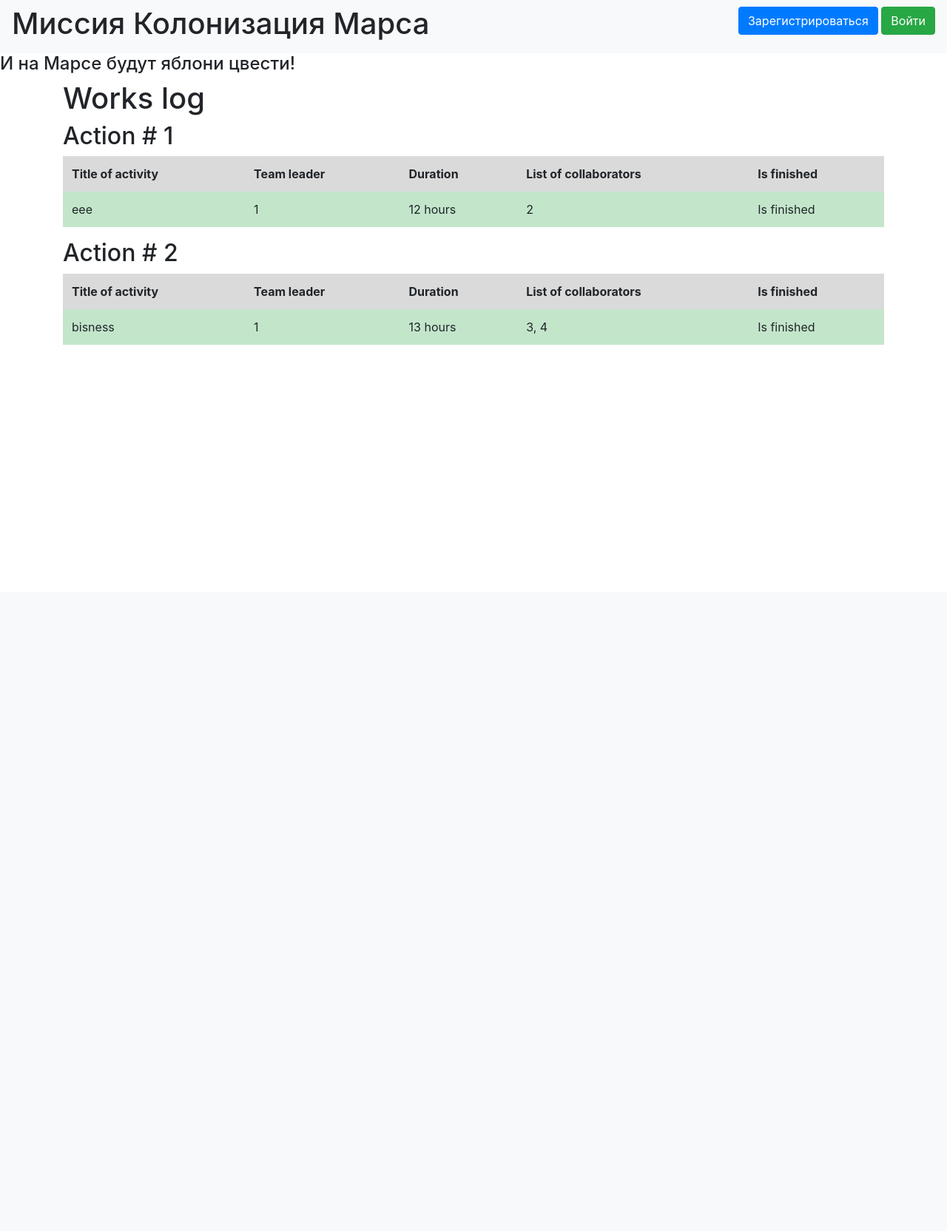
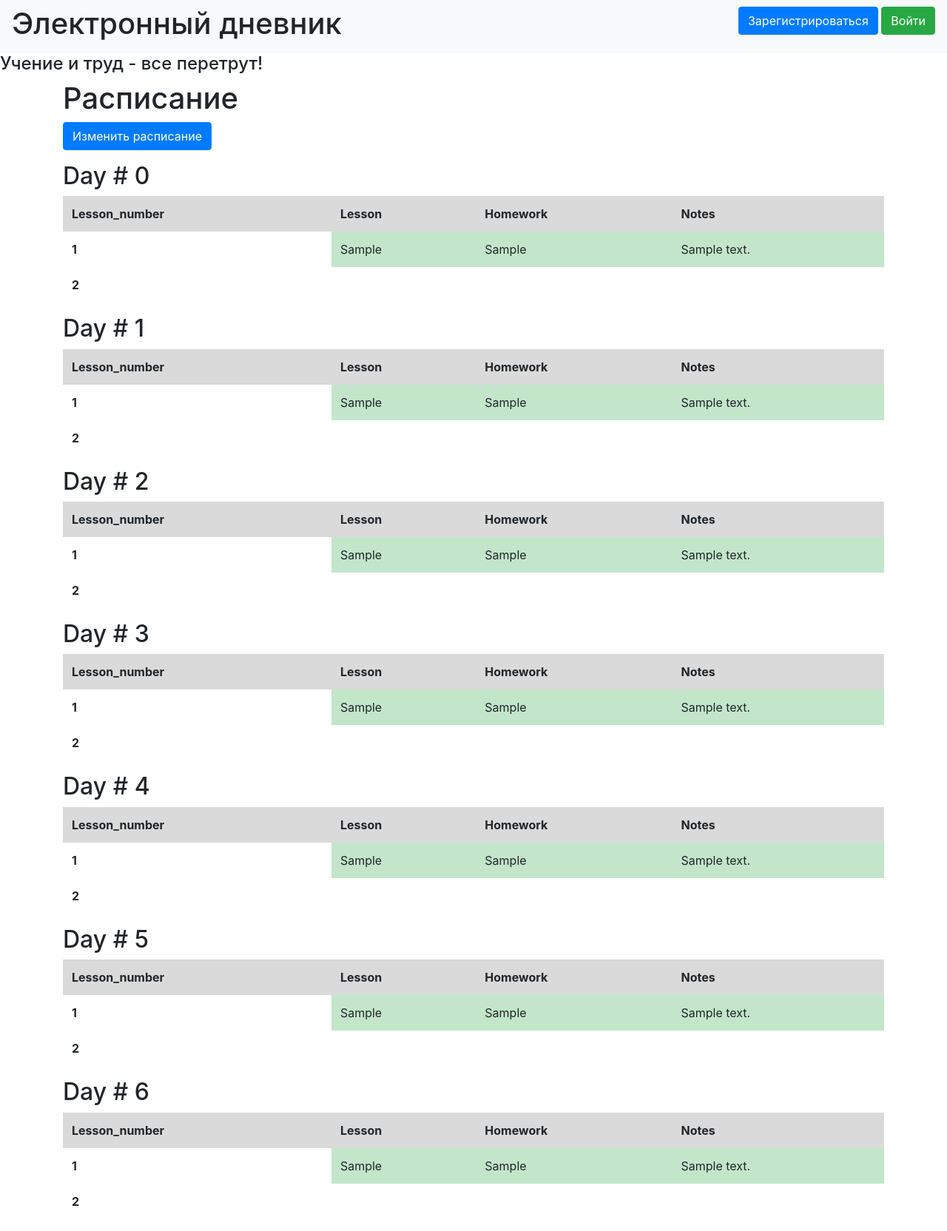
Before and after one commit to Natasha-rare/Sqalchemy-registerform, a Flask app: page / in a window 1280 px wide. Shown: the whole page at 74% size. Before the commit the page ends 466 px from the top, so only its background shows below. Run offline with Flask 2, Linux system fonts and the light colour scheme; data comes from the database, SQL or seed files in the repository; both versions use the stored data as it was before the commit; tables that the repository leaves empty hold one stand-in row (values such as "Sample post"); some libraries are stand-ins or nearby versions.

Commit message:
олимпиада

```diff
--- a/data/__all_models.py
+++ b/data/__all_models.py
@@ -1 +1 @@
-from . import users, jobs, departments
+from . import teachers, timetable, users
--- a/main.py
+++ b/main.py
@@ -1,9 +1,10 @@
 from flask import Flask, redirect, render_template
 from data import db_session
-from data.loginform import LoginForm, RegisterForm, JobsForm
+from data.loginform import TimeTableForm, LoginForm, RegisterForm
 from flask_login import LoginManager, login_user, logout_user, login_required
+from data.teachers import Teacher
+from data.timetable import TimeTable
 from data.users import User
-from data.jobs import Jobs
 
 app = Flask(__name__)
 app.config['SECRET_KEY'] = 'yandexlyceum_secret_key'
@@ -12,9 +13,9 @@ login_manager.init_app(app)
 
 
 @login_manager.user_loader
-def load_user(user_id):
+def load_user(teacher):
     session = db_session.create_session()
-    return session.query(User).get(user_id)
+    return session.query(Teacher).get(teacher)
 
 
 @app.route('/login', methods=['GET', 'POST'])
@@ -34,23 +35,23 @@ def login():
     return render_template('login.html', title='Авторизация', form=form)
 
 
-@app.route('/addjob', methods=['GET', 'POST'])
-def addjob():
-    form = JobsForm()
+@app.route('/addtimetable', methods=['GET', 'POST'])
+def addtimetable():
+    form = TimeTableForm()
     session = db_session.create_session()
     if form.validate_on_submit():
         if session:
-            job = Jobs(team_leader=form.team_leader.data,
-            job=form.job.data,
-            work_size=form.work_size.data,
-            collaborators=form.collaborators.data,
-            is_finished=form.is_finished.data
+            timetable = TimeTable(day=form.day.data,
+            lesson=form.lesson.data,
+            lesson_number=form.lesson_number.data,
+            homework=form.homework.data,
+            notes=form.notes.data
             )
-            session.add(job)
+            session.add(timetable)
             session.commit()
             return redirect("/")
         return redirect('/logout')
-    return render_template('addjob.html',h='Добавление работы', title='44', form=form)
+    return render_template('addtimetable.html', h='Добавление работы', title='44', form=form)
 
 
 @app.route('/logout')
@@ -63,8 +64,8 @@ def logout():
 @app.route('/')
 def index():
     session = db_session.create_session()
-    job = session.query(Jobs).all()
-    return render_template('index.html', job=job)
+    timetable = session.query(TimeTable).all()
+    return render_template('index.html', timetable=timetable)
 
 
 @app.route('/register', methods=['GET', 'POST'])
@@ -81,13 +82,10 @@ def reqister():
                                    form=form,
                                    message="Такой пользователь уже есть")
         user = User(
+            email=form.email.data,
             name=form.name.data,
-            email=form.email.data,
             surname=form.surname.data,
-            age=form.age.data,
-            position=form.position.data,
-            speciality=form.speciality.data,
-            address=form.address.data
+            class1=form.class1.data,
         )
         user.set_password(form.password.data)
         session.add(user)
@@ -100,28 +98,22 @@ def reqister():
 def success():
     return render_template('success.html', title='Отправлено')
 
-caption = 1
 
 @app.route('/change')
 def change():
-    global captain
-    print(captain)
-    form = JobsForm()
+    form = TimeTableForm()
     session = db_session.create_session()
     if form.validate_on_submit():
         if session:
-            if captain == 1 or captain == form.team_leader.data:
-                job = Jobs(team_leader=form.team_leader.data,
-                           job=form.job.data,
-                           work_size=form.work_size.data,
-                           collaborators=form.collaborators.data,
-                           is_finished=form.is_finished.data
-                           )
-                session.add(job)
-                session.commit()
-                return redirect("/")
-            else:
-                return render_template('success.html', title='Вы не можете изменить работу')
+            timetable = TimeTable(id=form.id.data,
+                                  day=form.day.data,
+                                  lesson=form.lesson.data,
+                                  lesson_number=form.lesson_number.data,
+                                  homework=form.homework.data,
+                                  notes=form.notes.data
+                                  )
+            session.commit()
+            return redirect("/")
         else:
             return redirect('/logout')
     return render_template('addjob.html', title='44', h='Изменение работы', form=form)
--- a/templates/base.html
+++ b/templates/base.html
@@ -10,7 +10,7 @@
 </head>
 <body>
 <nav class="navbar navbar-light bg-light">
-    <h1>Миссия Колонизация Марса</h1>
+    <h1>Электронный дневник</h1>
     {% if current_user.is_authenticated %}
     <a class="navbar-brand" href="/logout">{{ current_user.name }}</a>
 {% else %}
@@ -21,7 +21,7 @@
 {% endif %}
 </nav>
 
-<h4>И на Марсе будут яблони цвести!</h4>
+<h4>Учение и труд - все перетрут!</h4>
 
 <!-- Begin page content -->
 <main role="main" class="container">
--- a/templates/index.html
+++ b/templates/index.html
@@ -2,35 +2,46 @@
 {% extends "base.html" %}
 
 {% block content %}
-<h1>Works log</h1>
-{% for item in job%}
-<h2>Action # {{item.id}}</h2>
+<h1>Расписание</h1>
+<p>
+  <a class="btn btn-primary " href="/change">Изменить расписание</a>
+</p>
+{% for i in range(7)%}
+  <h2>Day # {{i}}</h2>
      <table class="table table-borderless">
     <thead>
       <tr class="table-active">
-      <th scope="col">Title of activity</th>
-      <th scope="col">Team leader</th>
-      <th scope="col">Duration</th>
-      <th scope="col">List of collaborators</th>
-      <th scope="col">Is finished</th>
+        <th scope="col">Lesson_number</th>
+        <th scope="col">Lesson</th>
+        <th scope="col">Homework</th>
+        <th scope="col">Notes</th>
       </tr>
     </thead>
     <tbody>
       <tr>
-      <td class="table-success">{{item.job}}</td>
-      <td class="table-success">{{item.team_leader}}</td>
-      <td class="table-success">{{item.work_size}} hours</td>
-      <td class="table-success">{{item.collaborators}}</td>
-      {%if item.is_finished%}
-        <td class="table-success">Is finished</td>
-      {%else%}
-        <td class="table-danger">Is not finished</td>
+        <th scope="row">1</th>
+        {% for item in timetable%}
+        {%if item.day == 1 and item.lesson_number == 1%}
+          <td class="table-success">{{item.lesson}}</td>
+          <td class="table-success">{{item.homework}}</td>
+          <td class="table-success">{{item.notes}}</td>
         {%endif%}
+        {%endfor%}
       </tr>
+    <tr>
+        <th scope="row">2</th>
+        {% for item in timetable%}
+        {%if item.day == 1 and item.lesson_number == 2%}
+          <td class="table-success">{{item.lesson}}</td>
+          <td class="table-success">{{item.homework}}</td>
+          <td class="table-success">{{item.notes}}</td>
+        {%endif%}
+        {%endfor%}
+      </tr>
+
     </tbody>
   </table>
 
 
-
 {% endfor %}
 {% endblock %}
```
Also changed, not shown: data/jobs.py (deleted, +0 -24 lines), data/loginform.py (+9 -10 lines), data/teachers.py (renamed from data/users.py, +4 -11 lines), data/timetable.py (added, +18 -0 lines), templates/addtimetable.html (renamed from templates/addjob.html, +21 -13 lines), templates/register.html (+3 -30 lines), db/blogs.sqlite (deleted). Lines whose indentation alone changed are shown as unchanged.
